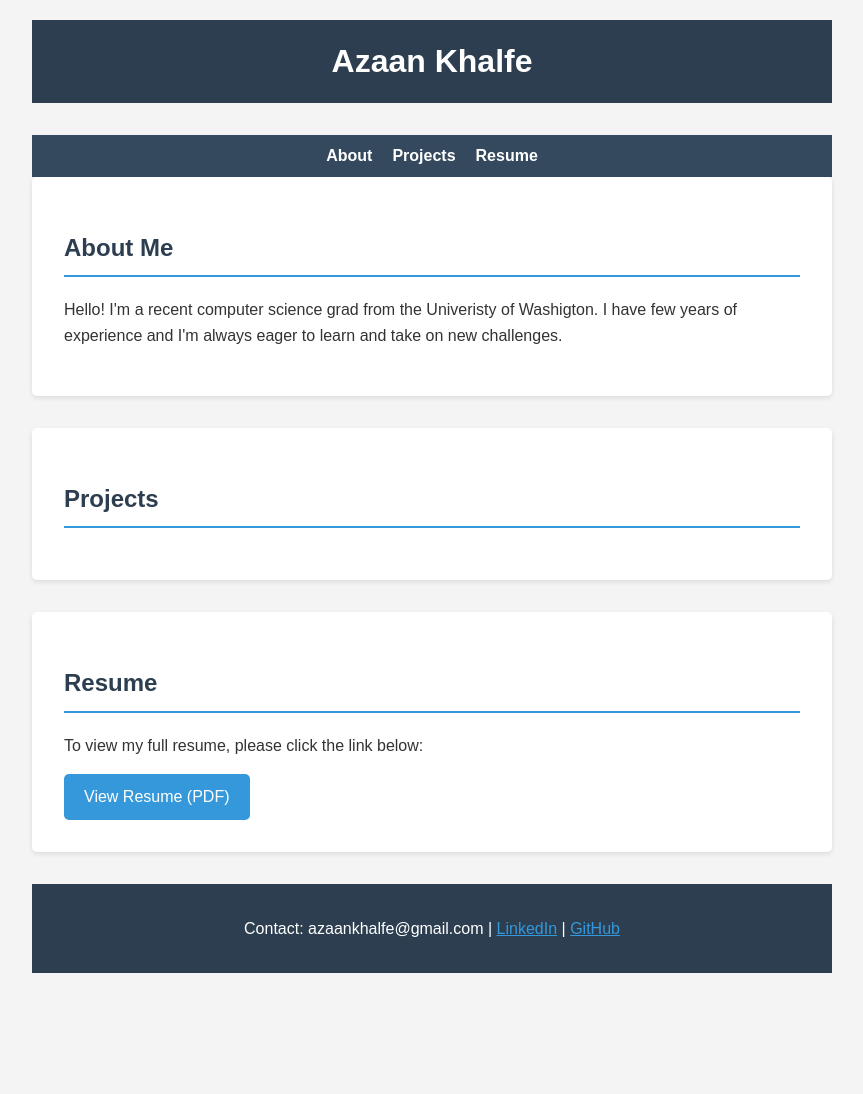
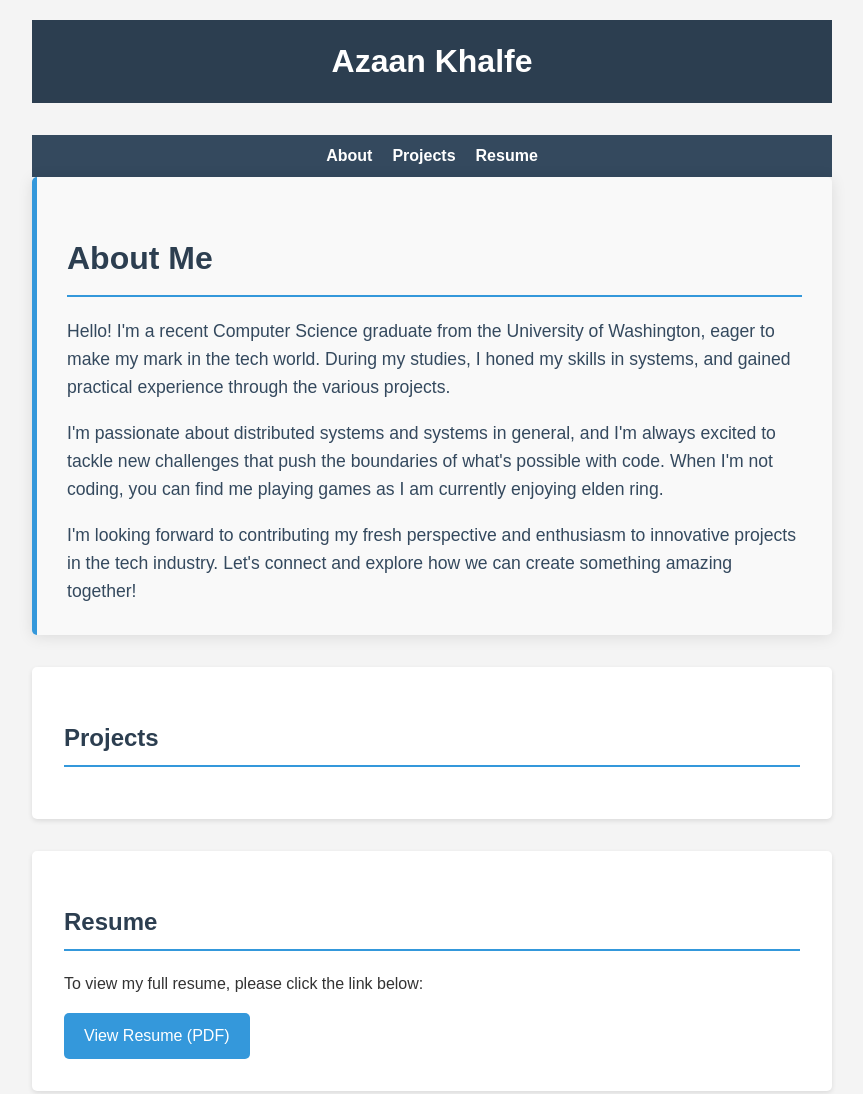
Before and after one commit to AzaanKH/personal-website, a website: page public/index.html in a window 1280 px wide. Shown: the top 1094 px of the page, without its empty margins (208-1071 px from the left). Before the commit the page ends 993 px from the top, so only its background shows below. Drawn offline with Linux system fonts and the light colour scheme.

Commit message:
working on website

```diff
--- a/public/index.html
+++ b/public/index.html
@@ -21,8 +21,11 @@
 
     <section id="bio" class="section">
         <h2>About Me</h2>
-        <p>Hello! I'm a recent computer science grad from the Univeristy of Washigton. I have few years of experience and I'm always eager to learn and take on new challenges.</p>
-    </section>
+        <p>Hello! I'm a recent Computer Science graduate from the University of Washington, eager to make my mark in the tech world. During my studies, I honed my skills in systems, and gained practical experience through the various projects.</p>
+
+    <p>I'm passionate about distributed systems and systems in general, and I'm always excited to tackle new challenges that push the boundaries of what's possible with code. When I'm not coding, you can find me playing games as I am currently enjoying elden ring.</p>
+
+    <p>I'm looking forward to contributing my fresh perspective and enthusiasm to innovative projects in the tech industry. Let's connect and explore how we can create something amazing together!</p>    </section>
 
     <section id="projects" class="section projects">
         <h2>Projects</h2>
--- a/public/styles.css
+++ b/public/styles.css
@@ -92,3 +92,49 @@ footer {
 footer a {
   color: #3498db;
 }
+
+#bio {
+  background-color: #f9f9f9;
+  border-left: 5px solid #3498db;
+  padding: 30px;
+  border-radius: 5px;
+  box-shadow: 0 2px 15px rgba(0,0,0,0.1);
+  transition: transform 0.3s ease;
+}
+
+#bio:hover {
+  transform: translateY(-5px);
+}
+
+#bio h2 {
+  color: #2c3e50;
+  margin-bottom: 20px;
+  font-size: 2em;
+  border-bottom: 2px solid #3498db;
+  padding-bottom: 10px;
+}
+
+#bio p {
+  font-size: 1.1em;
+  line-height: 1.6;
+  color: #34495e;
+  margin-bottom: 15px;
+}
+
+#bio p:last-child {
+  margin-bottom: 0;
+}
+
+@media (max-width: 768px) {
+  #bio {
+      padding: 20px;
+  }
+
+  #bio h2 {
+      font-size: 1.8em;
+  }
+
+  #bio p {
+      font-size: 1em;
+  }
+}
```
